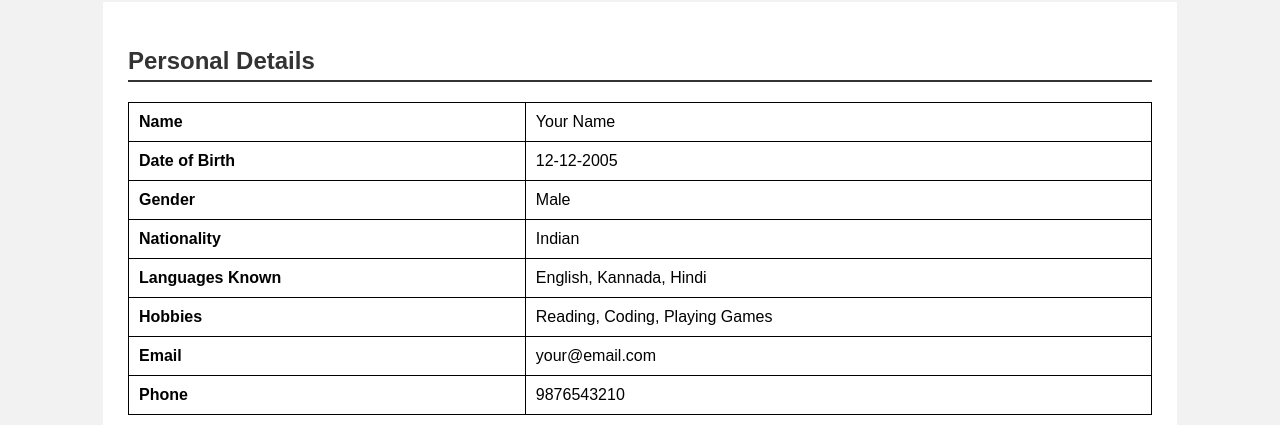
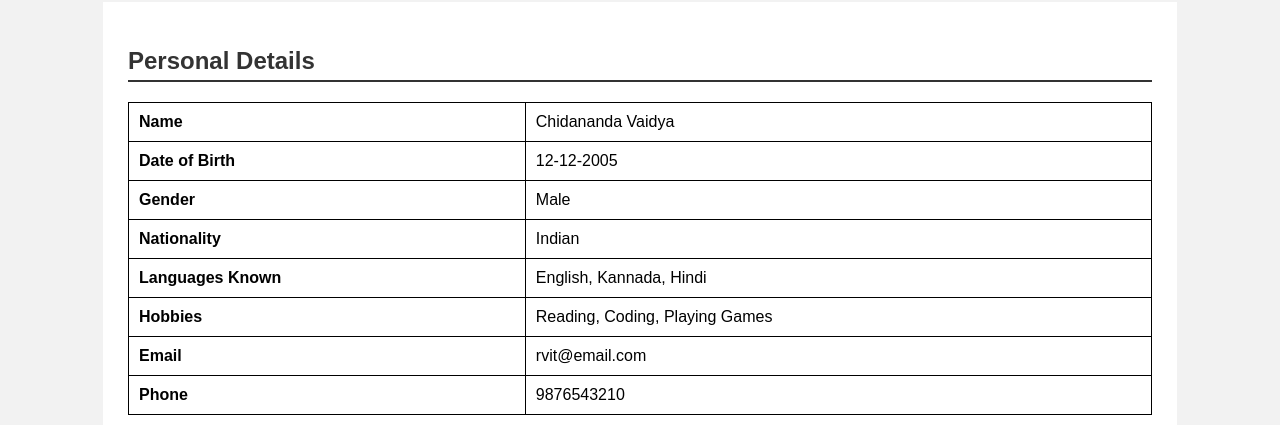
Before and after one commit to ChidanandaVaidyaUppunda/Assignment1-Web-technology, a plain HTML site: page biodata.html in a window 1280 px wide. Shown: the part 156-581 px from the top of the page. Drawn offline with Linux system fonts and the light colour scheme.

Commit message:
Update biodata.html

```diff
--- a/biodata.html
+++ b/biodata.html
@@ -22,7 +22,7 @@
     <table>
         <tr>
             <td><b>Name</b></td>
-            <td>Your Name</td>
+            <td>Chidananda Vaidya</td>
         </tr>
         <tr>
             <td><b>Date of Birth</b></td>
@@ -46,7 +46,7 @@
         </tr>
         <tr>
             <td><b>Email</b></td>
-            <td>your@email.com</td>
+            <td>rvit@email.com</td>
         </tr>
         <tr>
             <td><b>Phone</b></td>
```
